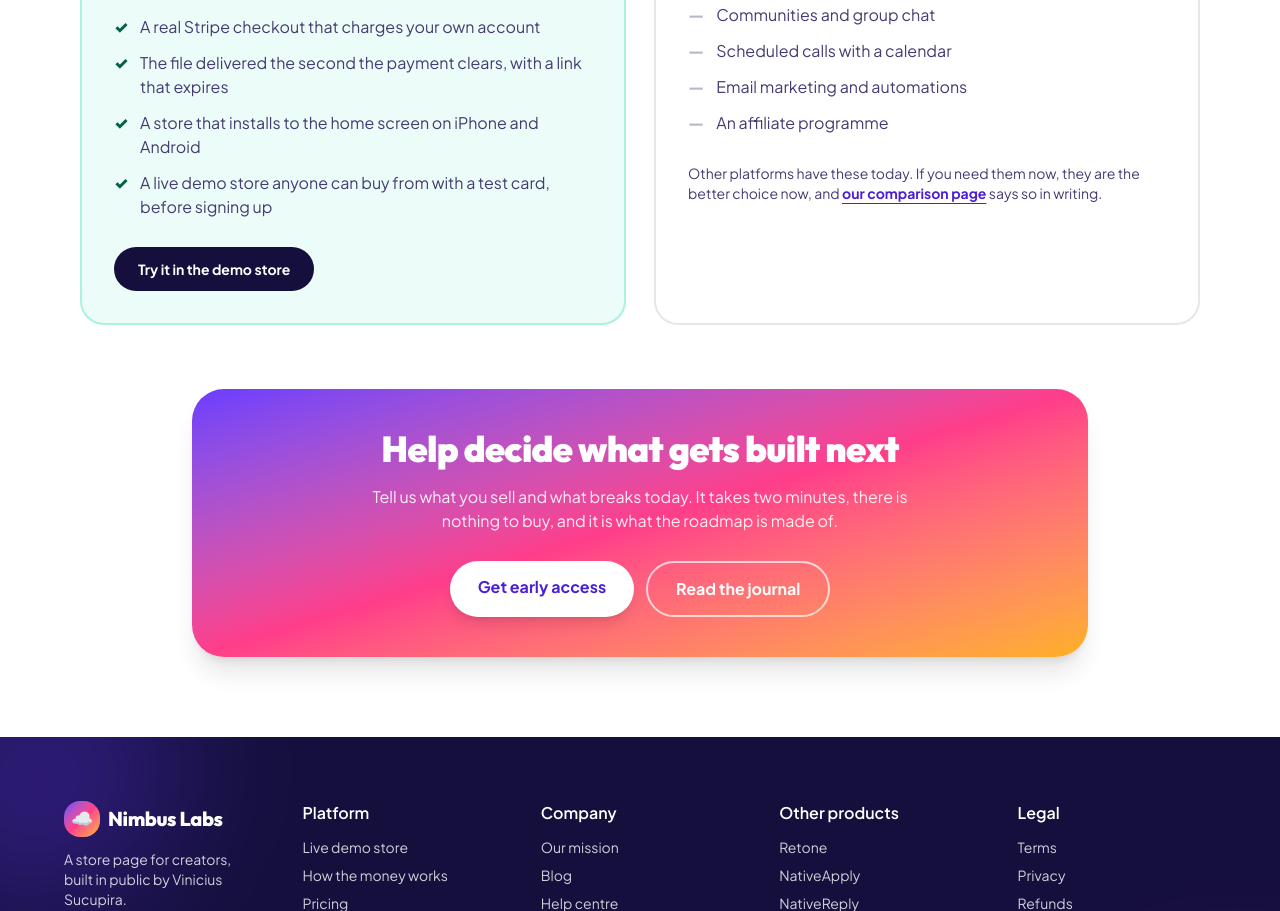
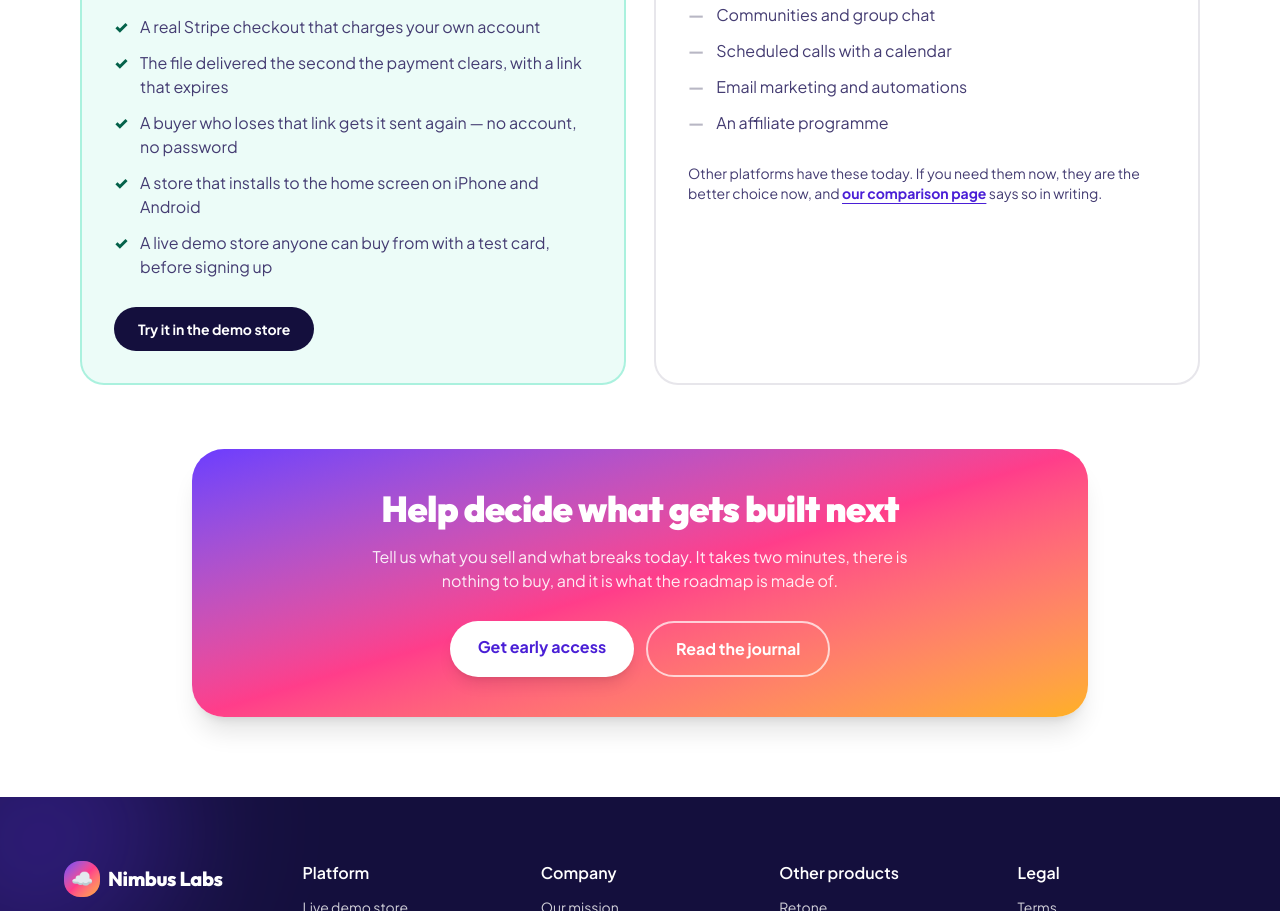
Before and after one commit to viniciussucupira/nimbus-labs, a Next.js app: page /mission in a window 1280 px wide. Shown: the part 2589-3500 px from the top of the page. Built offline with nearby package versions, Linux system fonts and the light colour scheme.

Commit message:
docs(mission): the re-send joins the built list

```diff
--- a/app/mission/page.tsx
+++ b/app/mission/page.tsx
@@ -54,6 +54,7 @@ const BUILT = [
   "Price options on one product — one week, five weeks, the season",
   "A real Stripe checkout that charges your own account",
   "The file delivered the second the payment clears, with a link that expires",
+  "A buyer who loses that link gets it sent again — no account, no password",
   "A store that installs to the home screen on iPhone and Android",
   "A live demo store anyone can buy from with a test card, before signing up",
 ];
```
